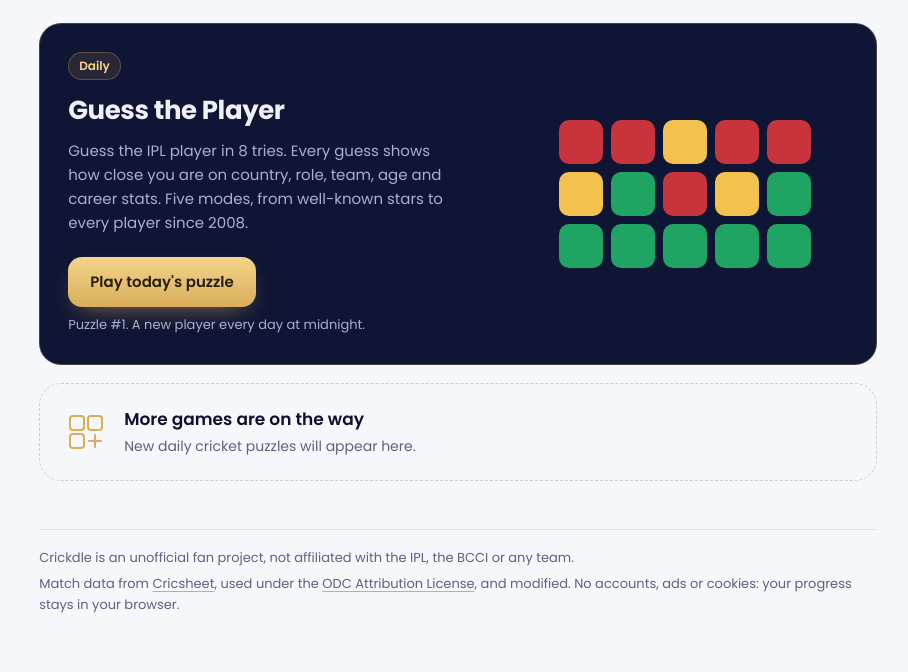
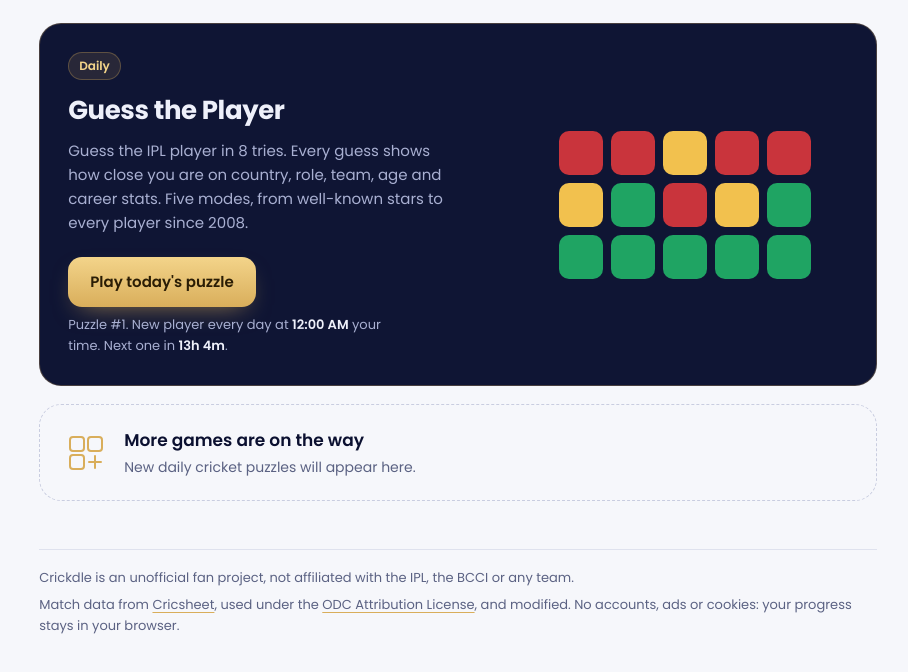
Before and after one commit to nannukalapala2004-svg/Crickdle, a plain HTML site: page index.html in a window 1280 px wide. Shown: the part 194-866 px from the top of the page, without its empty margins (182-1090 px from the left). Drawn offline with Linux system fonts and the light colour scheme.

Commit message:
Home page: show reset time (12:00 AM local) and countdown
Co-Authored-By: Claude Opus 5.5 <noreply@anthropic.com>
Claude-Session: https://claude.ai/code/session_01Te3NY6QXGJocTKqc8KghZ8

```diff
--- a/index.html
+++ b/index.html
@@ -130,7 +130,7 @@ for (const g of GAMES) {
       <h2 id="t-${g.id}">${esc(g.title)}</h2>
       <p>${esc(g.blurb)}</p>
       <a class="play" href="${g.href}">Play today's puzzle</a>
-      <p class="today">Puzzle #${DAY + 1}. A new player every day at midnight.</p>
+      <p class="today">Puzzle #${DAY + 1}. New player every day at <strong>12:00 AM</strong> your time. Next one in <strong class="next"></strong>.</p>
     </div>
     <div class="tiles" aria-hidden="true">${board}</div>
   </article>`;
@@ -140,6 +140,15 @@ html += `<section class="soon">
   <div><h2>More games are on the way</h2><p>New daily cricket puzzles will appear here.</p></div>
 </section>`;
 document.getElementById("games").innerHTML = html;
+
+// countdown to the next puzzle (local midnight); reload the page when the day changes
+function tick(){
+  const now = new Date(), mid = new Date(now); mid.setHours(24, 0, 0, 0);
+  const m = Math.ceil((mid - now) / 6e4), h = Math.floor(m / 60);
+  for (const el of document.querySelectorAll(".next")) el.textContent = h ? `${h}h ${m % 60}m` : `${m}m`;
+  if (Math.floor((Date.UTC(now.getFullYear(), now.getMonth(), now.getDate()) - EPOCH) / 864e5) !== DAY) location.reload();
+}
+tick(); setInterval(tick, 15000);
 
 const root = document.documentElement, btn = document.getElementById("bTheme");
 const sys = matchMedia("(prefers-color-scheme: dark)");
```
Also changed, not shown: src/home.html (+10 -1 lines).
